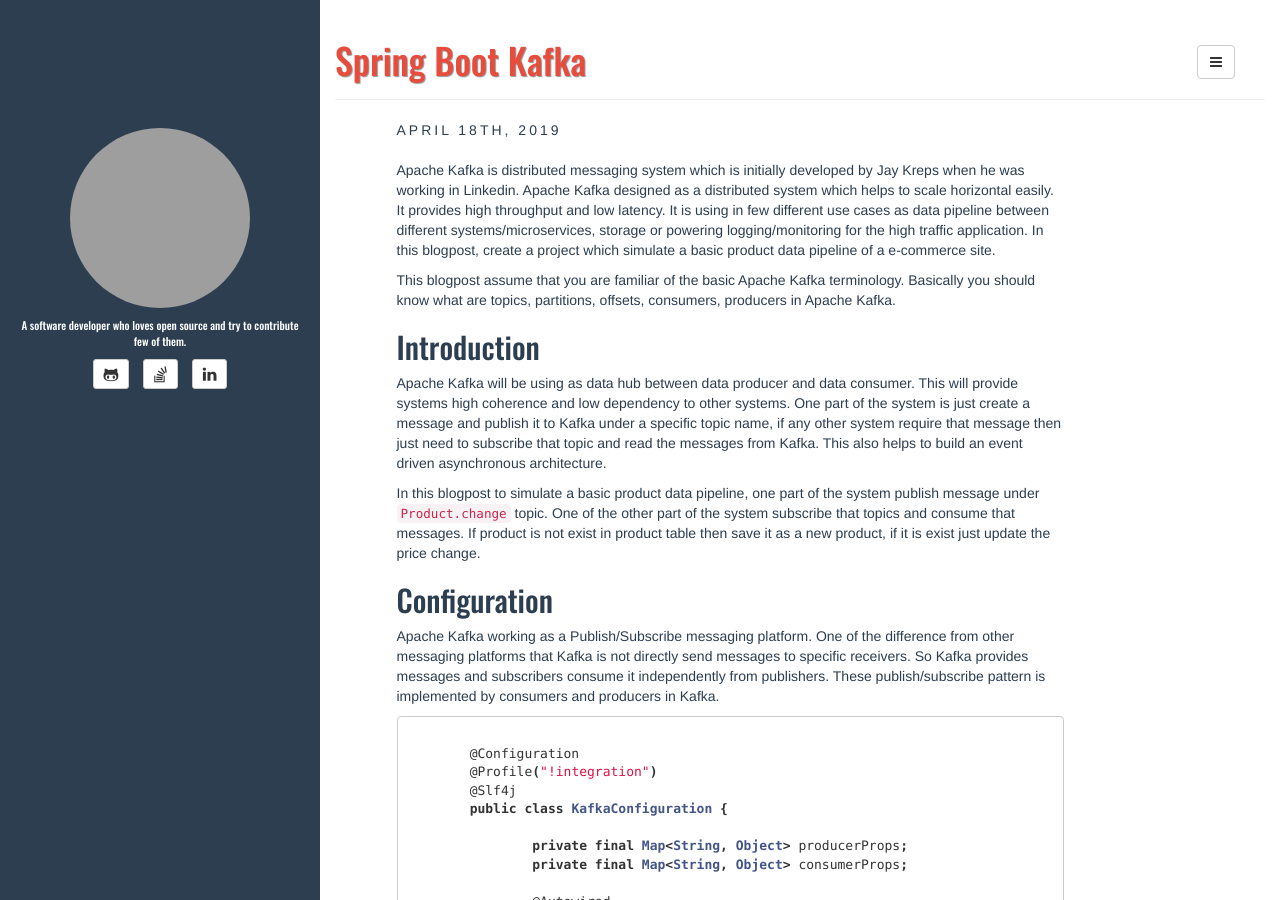
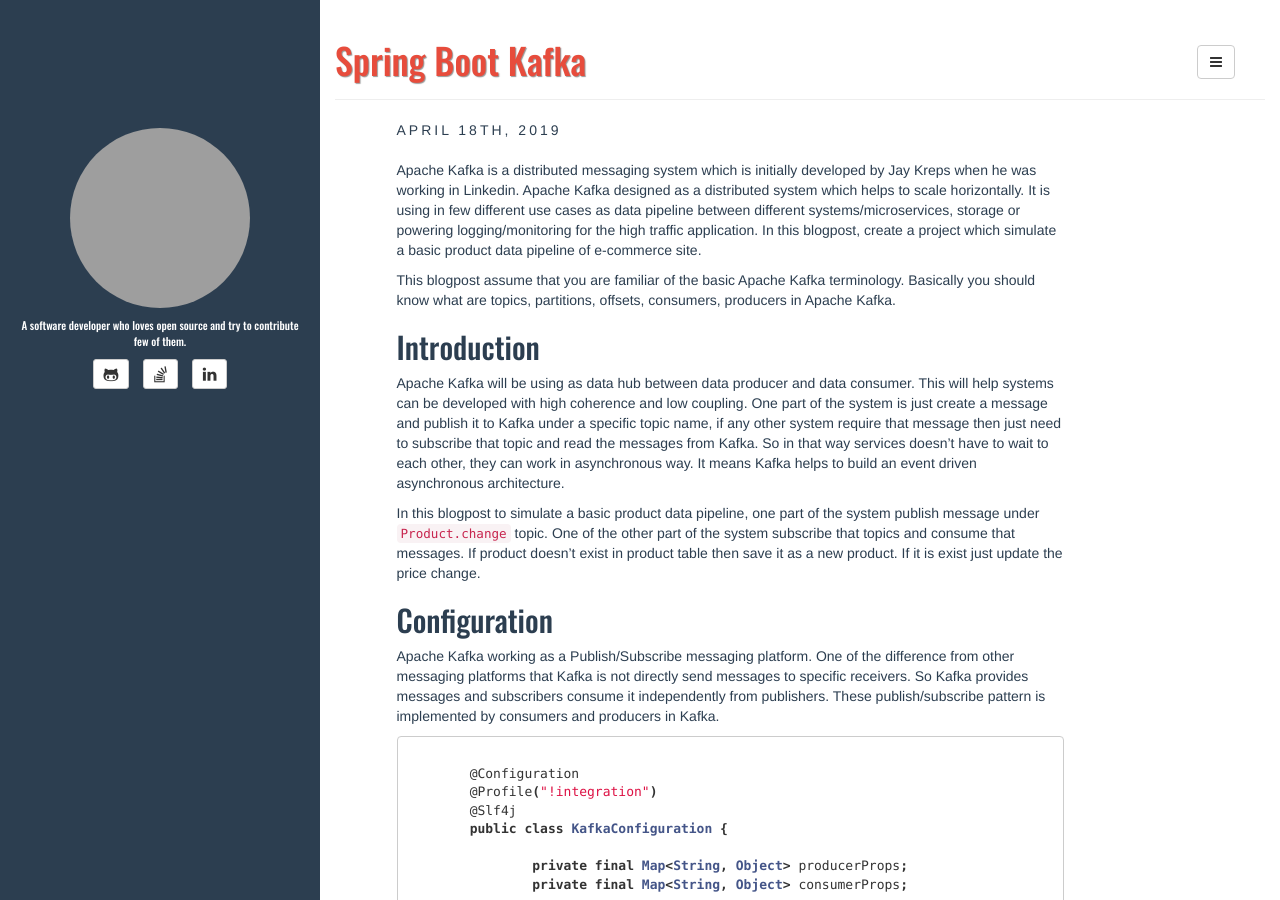
Before and after one commit to dbtek/dbyll, a Jekyll site: the page built from _posts/2019-04-18-Spring-Boot-Kafka.md, in a window 1280 px wide and 900 px high. Built offline with Jekyll 4.4.1, drawn with Linux system fonts in a browser that asks for light colours; some web fonts are replaced; comment, search, counter and statistics services are not loaded; some of the changed text lies outside the part shown; grey boxes are pictures that could not be loaded.

Commit message:
Formatting and grammar

````diff
--- a/_posts/2019-04-18-Spring-Boot-Kafka.md
+++ b/_posts/2019-04-18-Spring-Boot-Kafka.md
@@ -5,21 +5,21 @@
 fullview: false
 ---
 
-Apache Kafka is distributed messaging system which is initially developed by Jay Kreps when he was working in Linkedin.
-Apache Kafka designed as a distributed system which helps to scale horizontal easily. It provides high throughput and low
-latency. It is using in few different use cases as data pipeline between different
-systems/microservices, storage or powering logging/monitoring for the high traffic application. In this blogpost, create a project which simulate a basic product data pipeline of a e-commerce site.
+Apache Kafka is a distributed messaging system which is initially developed by Jay Kreps when he was working in Linkedin.
+Apache Kafka designed as a distributed system which helps to scale horizontally. It is using in few different use cases as data pipeline between different
+systems/microservices, storage or powering logging/monitoring for the high traffic application. In this blogpost, create a project which simulate a basic product data pipeline of e-commerce site.
 
 This blogpost assume that you are familiar of the basic Apache Kafka terminology. Basically you should know what are topics, partitions, offsets, consumers, producers in Apache Kafka.
 
 ## Introduction
 
-Apache Kafka will be using as data hub between data producer and data consumer. This will provide systems high coherence and
-low dependency to other systems. One part of the system is just create a message and publish it to Kafka under a specific topic name, if any other system require that message then just need to subscribe that topic
-and read the messages from Kafka. This also helps to build an event driven asynchronous architecture.
+Apache Kafka will be using as data hub between data producer and data consumer. This will help systems can be developed with high coherence and
+low coupling. One part of the system is just create a message and publish it to Kafka under a specific topic name, if any other system require that message then just need to subscribe that topic
+and read the messages from Kafka. So in that way services doesn't have to wait to each other, they can work in asynchronous way.
+It means Kafka helps to build an event driven asynchronous architecture.
 
 In this blogpost to simulate a basic product data pipeline, one part of the system publish message under ```Product.change``` topic. One of the other part of the system subscribe that topics
-and consume that messages. If product is not exist in product table then save it as a new product, if it is exist just update the price change.
+and consume that messages. If product doesn't exist in product table then save it as a new product. If it is exist just update the price change.
 
 ## Configuration
 
````
Also changed, not shown: other parts of _posts/2019-04-18-Spring-Boot-Kafka.md (+1 -1 lines).
